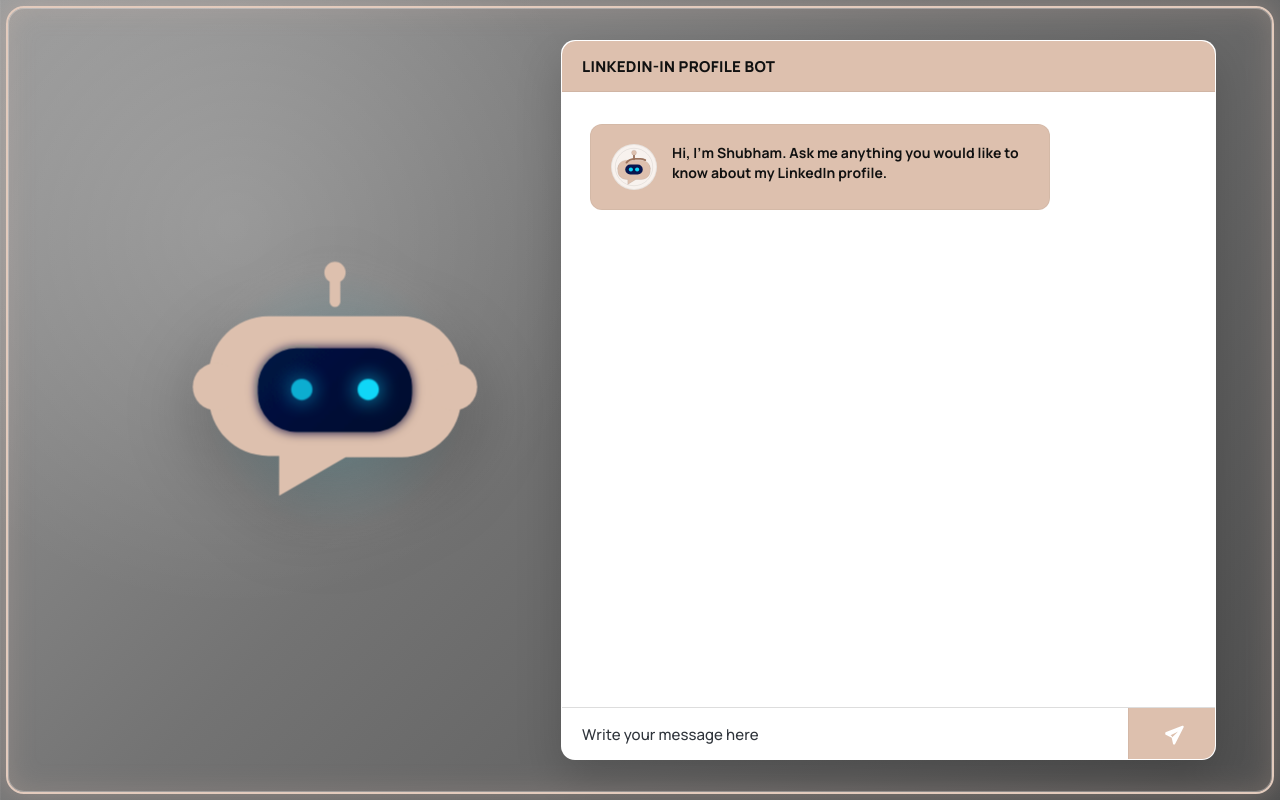
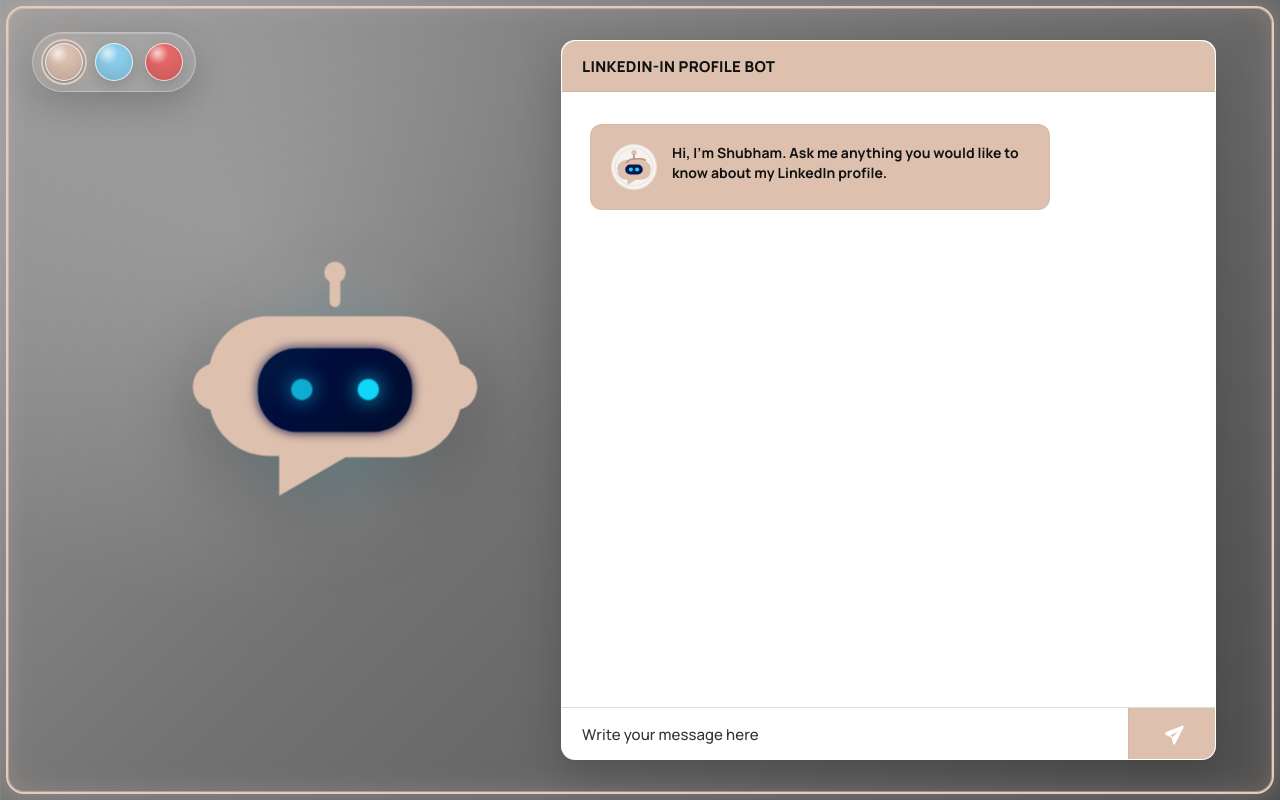
Before and after one commit to shubhamshirsattest12345-hub/FrontEndnew, a React (Vite) app: page / in a window 1280 px wide. Built offline with nearby package versions, Linux system fonts and the light colour scheme.

Commit message:
Add theme color selector

```diff
--- a/src/App.jsx
+++ b/src/App.jsx
@@ -1,8 +1,49 @@
+import { useState } from 'react';
 import { ChatWindow } from './components/ChatWindow/ChatWindow.jsx';
 
+const themes = [
+  {
+    id: 'sand',
+    label: 'Warm beige theme',
+    color: '#ddc0ae',
+  },
+  {
+    id: 'sky',
+    label: 'Sky blue theme',
+    color: '#8ccfed',
+  },
+  {
+    id: 'red',
+    label: 'Red theme',
+    color: '#e76868',
+  },
+];
+
 export default function App() {
+  const [selectedTheme, setSelectedTheme] = useState(themes[0]);
+  const themeStyle = {
+    '--chat-blue': selectedTheme.color,
+    '--header-blue': selectedTheme.color,
+    '--blue-dark': selectedTheme.color,
+    '--blue-mid': selectedTheme.color,
+    '--blue-light': selectedTheme.color,
+  };
+
   return (
-    <main className="app-shell">
+    <main className="app-shell" style={themeStyle}>
+      <div className="theme-selector" role="group" aria-label="Choose theme color">
+        {themes.map((theme) => (
+          <button
+            className={`theme-swatch${theme.id === selectedTheme.id ? ' theme-swatch-active' : ''}`}
+            key={theme.id}
+            type="button"
+            style={{ '--swatch-color': theme.color }}
+            aria-label={theme.label}
+            aria-pressed={theme.id === selectedTheme.id}
+            onClick={() => setSelectedTheme(theme)}
+          />
+        ))}
+      </div>
       <section className="chatbot-hero" aria-label="Chatbot assistant">
         <div className="chatbot-orbit" aria-hidden="true">
           <svg className="chatbot-mark" viewBox="0 0 240 210" focusable="false">
--- a/src/styles/global.css
+++ b/src/styles/global.css
@@ -64,6 +64,77 @@ input {
     0 0 24px color-mix(in srgb, var(--header-blue) 30%, transparent);
   content: '';
   pointer-events: none;
+  transition:
+    border-color 220ms ease,
+    box-shadow 220ms ease;
+}
+
+.theme-selector {
+  position: fixed;
+  top: 32px;
+  left: 32px;
+  z-index: 30;
+  display: flex;
+  align-items: center;
+  gap: 12px;
+  padding: 10px 12px;
+  border: 1px solid rgba(255, 255, 255, 0.3);
+  border-radius: 999px;
+  background: rgba(255, 255, 255, 0.1);
+  box-shadow:
+    inset 0 1px 0 rgba(255, 255, 255, 0.24),
+    0 14px 36px rgba(0, 0, 0, 0.18);
+  backdrop-filter: blur(10px);
+}
+
+.theme-swatch {
+  position: relative;
+  display: grid;
+  width: 38px;
+  height: 38px;
+  padding: 0;
+  place-items: center;
+  border: 1px solid rgba(255, 255, 255, 0.72);
+  border-radius: 50%;
+  background:
+    radial-gradient(circle at 32% 26%, rgba(255, 255, 255, 0.72), transparent 30%),
+    var(--swatch-color);
+  box-shadow:
+    inset 0 -8px 14px rgba(0, 0, 0, 0.12),
+    0 6px 16px rgba(0, 0, 0, 0.16);
+  cursor: pointer;
+  transition:
+    box-shadow 170ms ease,
+    transform 170ms ease,
+    border-color 170ms ease;
+}
+
+.theme-swatch::after {
+  position: absolute;
+  inset: -5px;
+  border: 2px solid transparent;
+  border-radius: inherit;
+  content: '';
+  transition:
+    border-color 170ms ease,
+    box-shadow 170ms ease;
+}
+
+.theme-swatch:hover {
+  transform: translateY(-1px);
+  box-shadow:
+    inset 0 -8px 14px rgba(0, 0, 0, 0.12),
+    0 10px 20px rgba(0, 0, 0, 0.2);
+}
+
+.theme-swatch:focus-visible {
+  outline: 3px solid rgba(255, 255, 255, 0.86);
+  outline-offset: 5px;
+}
+
+.theme-swatch-active::after {
+  border-color: color-mix(in srgb, var(--swatch-color) 82%, #ffffff 18%);
+  box-shadow: 0 0 18px color-mix(in srgb, var(--swatch-color) 42%, transparent);
 }
 
 .chatbot-hero {
@@ -109,6 +180,21 @@ input {
 .hero-bot-shell,
 .hero-bot-ear {
   fill: var(--header-blue);
+}
+
+.hero-bot-antenna,
+.hero-bot-dot,
+.hero-bot-shell,
+.hero-bot-ear,
+.assistant-antenna,
+.assistant-shine,
+.assistant-antenna-dot,
+.assistant-ear,
+.assistant-shell,
+.user-icon-frame {
+  transition:
+    fill 220ms ease,
+    stroke 220ms ease;
 }
 
 .hero-bot-face {
@@ -169,7 +255,8 @@ input {
 .resume-sidebar {
   overflow: hidden;
   padding: 34px 22px 18px;
-  background: #ddc0ae;
+  background: var(--header-blue);
+  transition: background-color 220ms ease;
 }
 
 .resume-photo {
@@ -337,6 +424,7 @@ input {
   font-weight: 800;
   letter-spacing: 0.02em;
   text-transform: uppercase;
+  transition: background-color 220ms ease;
 }
 
 .conversation-panel {
@@ -406,6 +494,9 @@ input {
   background: var(--blue-mid);
   color: #111111;
   box-shadow: none;
+  transition:
+    background-color 220ms ease,
+    border-color 220ms ease;
 }
 
 .bot-bubble::before {
@@ -418,6 +509,7 @@ input {
   border-right: 10px solid var(--blue-mid);
   border-bottom: 10px solid transparent;
   content: '';
+  transition: border-right-color 220ms ease;
 }
 
 .bot-card-shine {
@@ -456,6 +548,9 @@ input {
   background: var(--blue-mid);
   color: #111111;
   box-shadow: none;
+  transition:
+    background-color 220ms ease,
+    border-color 220ms ease;
 }
 
 .user-bubble::after {
@@ -467,6 +562,7 @@ input {
   background: var(--blue-mid);
   clip-path: polygon(0 0, 100% 50%, 0 100%);
   content: '';
+  transition: background-color 220ms ease;
 }
 
 .user-message-text {
@@ -520,7 +616,7 @@ input {
 .assistant-antenna,
 .assistant-shine {
   fill: none;
-  stroke: #9b735d;
+  stroke: color-mix(in srgb, var(--header-blue) 72%, #593522 28%);
   stroke-linecap: round;
   stroke-width: 3;
 }
@@ -627,7 +723,10 @@ input {
   border-radius: 0 0 14px 0;
   background: var(--header-blue);
   cursor: pointer;
-  transition: opacity 160ms ease, transform 160ms ease;
+  transition:
+    background-color 220ms ease,
+    opacity 160ms ease,
+    transform 160ms ease;
 }
 
 .send-button:hover {
@@ -647,9 +746,22 @@ input {
 
 .send-button svg path:nth-child(2) {
   fill: var(--header-blue);
+  transition: fill 220ms ease;
 }
 
 @media (max-width: 380px) {
+  .theme-selector {
+    top: 18px;
+    left: 18px;
+    gap: 9px;
+    padding: 8px 10px;
+  }
+
+  .theme-swatch {
+    width: 32px;
+    height: 32px;
+  }
+
   .chat-window {
     left: 8px;
     right: 8px;
```
